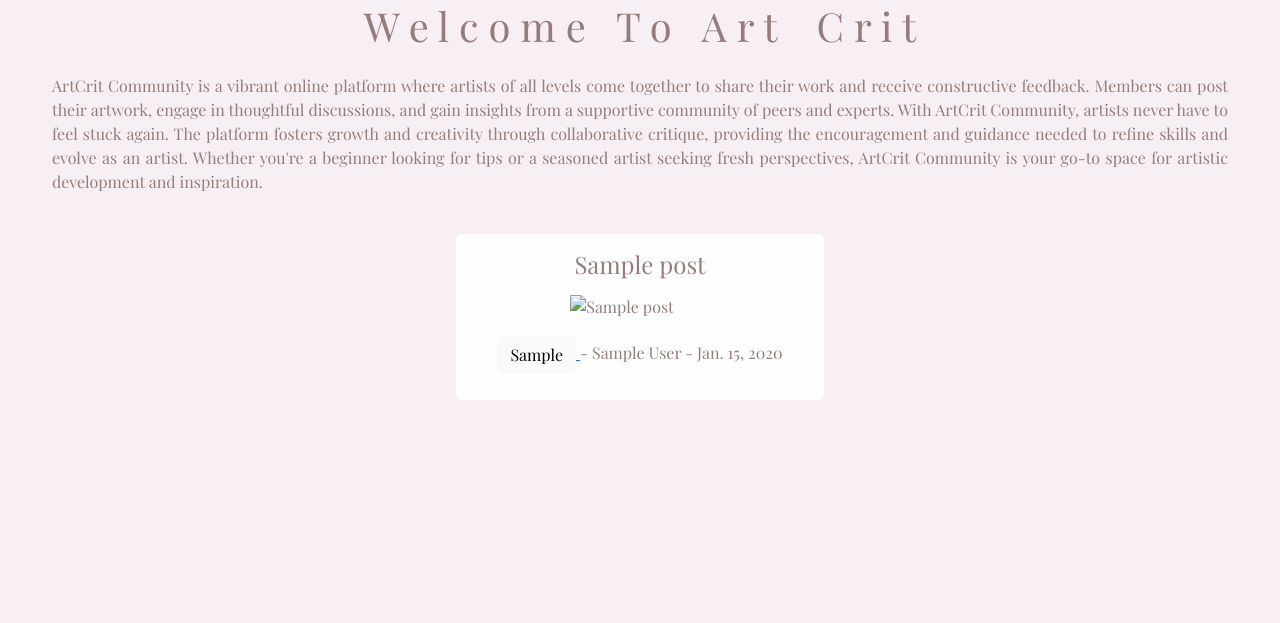
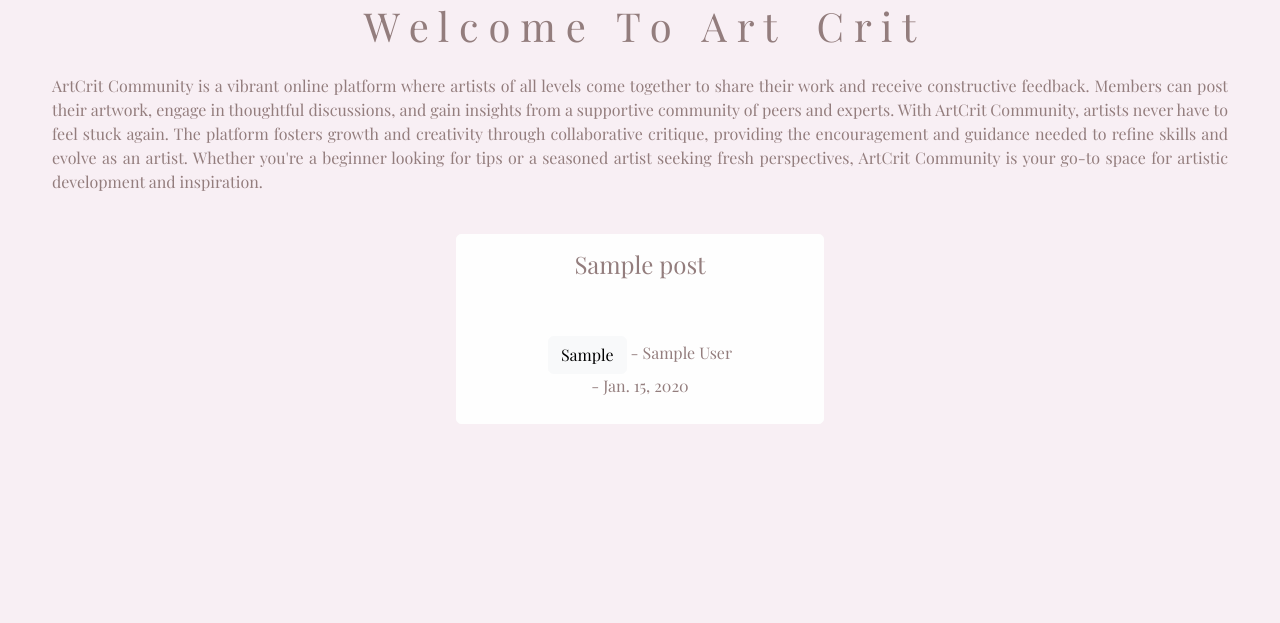
Before and after one commit to Sianwroejones/Art_Crit, a Django app: page /home/home/ in a window 1280 px wide. Shown: the part 78-701 px from the top of the page. Before the commit the page ends 478 px from the top, so only its background shows below. Run offline with Django 4.2, Linux system fonts and the light colour scheme; tables that the repository leaves empty hold one stand-in row (values such as "Sample post"); some libraries are stand-ins or nearby versions.

Commit message:
have made all thumbnails uniform and fixed the button to not be within anchor

```diff
--- a/POST/templates/home.html
+++ b/POST/templates/home.html
@@ -29,33 +29,33 @@
                     <h2>{{ post.title }}</h2>
 
                     {% if "placeholder" in post.featured_image.url %}
-                    <img class="card-img-top" src="{% static 'images/default.jpg' %}"
+                    <img class="thumbnail" src="{% static 'images/default.jpg' %}"
                       alt="placeholder image">
                     {% else %}
-                    <img class="card-img-top" src="{{ post.image.url }}"
-                      alt="{{ post.title }}">
                     {% endif %}
                     {% if post.header_image %}
-                    <a href="{% url 'details' post.pk %}" class="thumbnail-link">
+                    <a href="{% url 'details' post.pk %}">
                         <img class="thumbnail" src="{{ post.header_image.url }}"></a>
                     {% endif %}
 
                     <p>
-                        <a href="{% url 'medium' post.medium %}">
-                            <button type="button" class="btn btn-light">{{ post.medium }}</button>
-                        </a>
+                        <button type="button" class="btn btn-light"
+        onclick="window.location.href='{% url 'medium' post.medium %}'">
+    {{ post.medium }}
+</button>
                         - {{ post.author.first_name }} {{ post.author.last_name }}
+                        <br>
                         - {{ post.post_date }}
                     </p>
 
-                    <small>
+                   <!-- <small>
                         {% if user.is_authenticated %}
                         {% if user.id == post.author.id %}
                         - <a href="{% url 'update_post' post.pk %}">(Edit)</a>
                         <a href="{% url 'delete_post' post.pk %}">(Delete)</a>
                         {% endif %}
                         {% endif %}
-                    </small>
+                    </small> -->
 
                 </div>
             </div>
--- a/static/css/style.css
+++ b/static/css/style.css
@@ -48,13 +48,17 @@
 .thumbnail {
     width: 300px;
     height: 300px;
+    max-height: 200px;
     overflow: hidden;
     object-fit: cover;
     margin: 10px;
     border: 1px solid #fefefe;
-
     border-radius: 4px;
     padding: 5px;
+}
+
+.container {
+    min-height: 3000px;
 }
 
 /* Post Detail */
```
